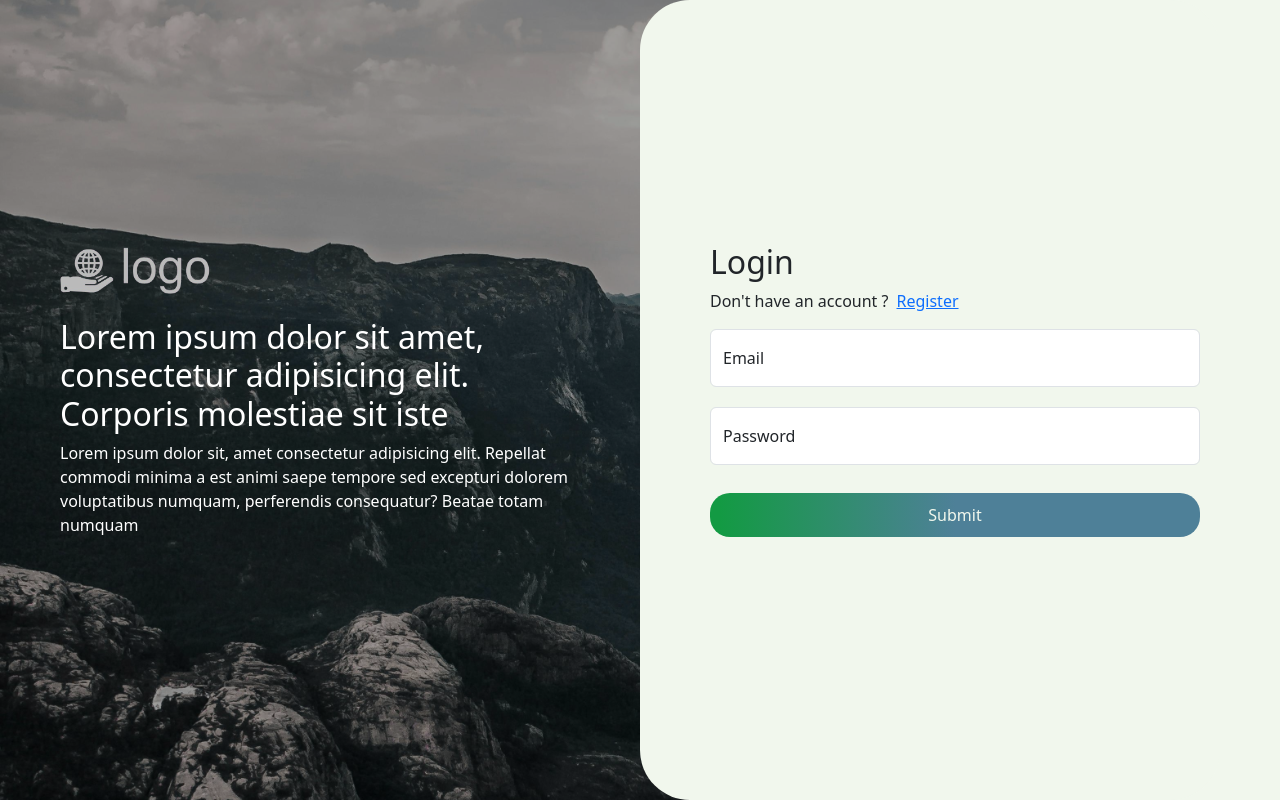
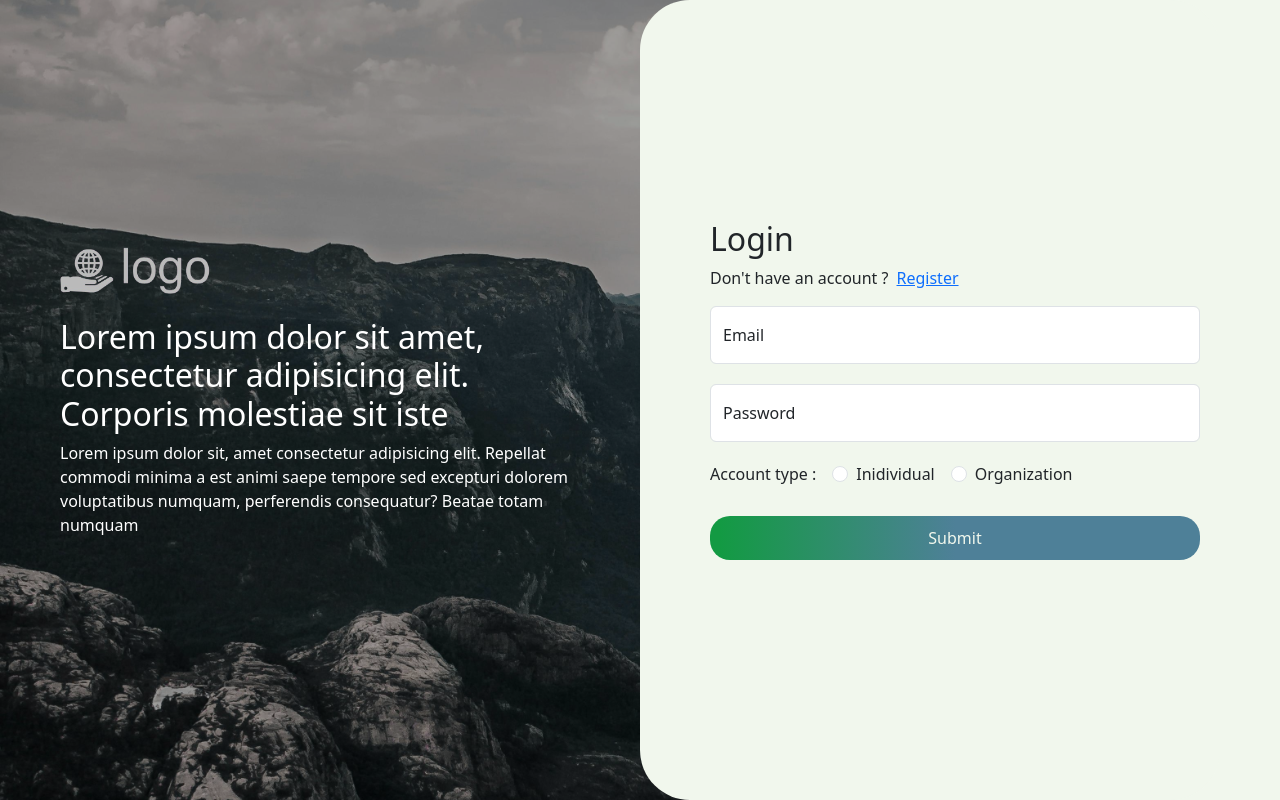
Before and after one commit to Tsantanny/econumpy-UI, a React (Vite) app: page /login in a window 1280 px wide. Built offline with nearby package versions, Linux system fonts and the light colour scheme.

Commit message:
fix: resolve auth system

```diff
--- a/src/components/useLogin.jsx
+++ b/src/components/useLogin.jsx
@@ -1,7 +1,7 @@
 import {useForm} from 'react-hook-form';
 import { useNavigate } from 'react-router-dom';
 import axios from 'axios';
-
+import { useState } from 'react';
 
 export const BASE_URL = `http://192.168.0.31:8080`
 
@@ -9,6 +9,10 @@ export const BASE_URL = `http://192.168.0.31:8080`
 
 export const useLogin = () => {
     const navigate = useNavigate();
+
+    const [category, setCategory] = useState("");
+    const [isError, setIsError] = useState(false);
+
     const {
         register,
         handleSubmit,
@@ -17,22 +21,36 @@ export const useLogin = () => {
 
 
     const handleClick = async (data) => {
+        // console.log(data);
         try {
-            const res = await axios.post(`${BASE_URL}/api/${localStorage.getItem(`${localStorage.getItem(`${data.email}-category`)}`)}/authentication`, data)
+            const isUserExists = await axios.get(`${BASE_URL}/api/individual/${data.email}`)
 
-            if (res.data) {
-                localStorage.setItem(`email-${data.email}}`, data.email)
+            if (isUserExists) {
 
-                navigate("/")
-            }else throw new Error("Connection failed");
+
+                const res = await axios.post(`${BASE_URL}/api/${category}/authentication`, data)
+
+                    if (res.data) {
+                        console.log("OK");
+                        localStorage.setItem(`email-${data.email}`, data.email)
+                        navigate("/")
+                    }else throw new Error("Connection failed");
+            }
 
         } catch (error) {
+            setIsError(!isError);
+            console.log(error.message);
+            setTimeout(() => {
+                setIsError(false)
+            }, 3000);
+        }
 
-            errors.isErrors = true;
-            console.log(error.message);
-        }
+
     }
 
+    const handleRadioChange = (e) => {
+        setCategory(e.target.value)
+    }
     /**
      * @param {string} path
      */
@@ -41,6 +59,6 @@ export const useLogin = () => {
     }
 
     return {
-        register, handleSubmit, errors, handleClick, navigateTo
+        register, handleSubmit, errors, handleClick, navigateTo, handleRadioChange, isError
     }
 }
--- a/src/pages/LoginPage.jsx
+++ b/src/pages/LoginPage.jsx
@@ -5,7 +5,7 @@ import "../styles/global-style.css";
 import "../styles/RegisterPage.css";
 
 const LoginPage = () => {
-  const { handleSubmit, register, handleClick, errors, navigateTo } = useLogin();
+  const { handleSubmit, register, handleClick, navigateTo, handleRadioChange, isError } = useLogin();
 
   return (
     <>
@@ -38,7 +38,7 @@ const LoginPage = () => {
             <div className="form-floating ">
               <input
                 type="email"
-                className={`form-control ${(errors.email || errors.isError) && "is-invalid"}}`}
+                className={`form-control ${isError && "is-invalid"}}`}
                 id="floatingInput"
                 placeholder="name@example.com"
                 {...register("email", {
@@ -53,7 +53,7 @@ const LoginPage = () => {
             <div className="form-floating">
               <input
                 type="password"
-                className={`form-control ${(errors.password || errors.isError) && "is-invalid"}`}
+                className={`form-control ${isError && "is-invalid"}`}
                 id="floatingPassword"
                 placeholder="Password"
                 {...register("password", {
@@ -63,6 +63,18 @@ const LoginPage = () => {
               />
               <label htmlFor="floatingPassword">Password</label>
               <p className="invalid-feedback">Password is invalid</p>
+            </div>
+
+            <div>
+              <label>Account type :</label>
+              <div className="form-check form-check-inline mx-3">
+                <input className="form-check-input" onChange={(e) => handleRadioChange(e)}  type="radio" name="category" id="inlineRadio1" value="individual"/>
+                <label className="form-check-label" htmlFor="inlineRadio1">Inidividual</label>
+              </div>
+              <div className="form-check form-check-inline">
+                <input className="form-check-input" onChange={(e) => handleRadioChange(e)}  type="radio" name="category" id="inlineRadio2" value="organization"/>
+                <label className="form-check-label" htmlFor="inlineRadio2">Organization</label>
+              </div>
             </div>
 
             <button className="primary-btn mt-2">Submit</button>
```
Also changed, not shown: src/components/Chart/Chart.jsx (+16 -12 lines), src/components/Chart/useChart.js (+2 -14 lines).
